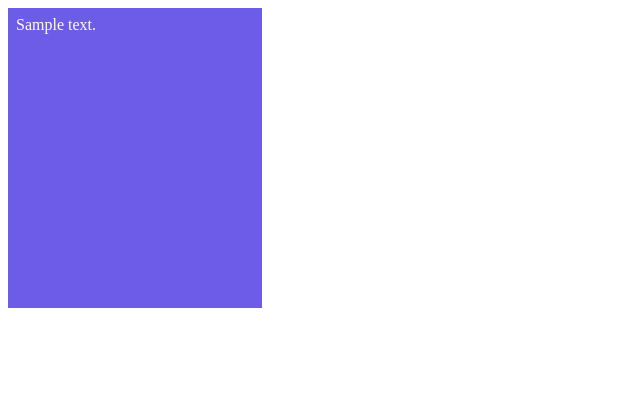
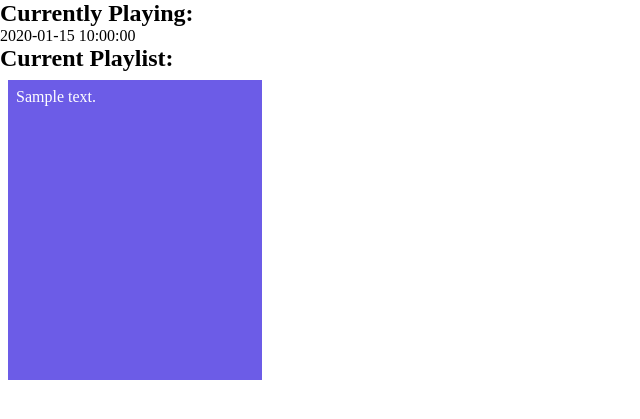
Before and after one commit to jivandabeast/youtubejukebox, a Python web app: template youtubejukebox/templates/index.html in a window 1280 px wide. Shown: the part 48-467 px from the top of the page, without its empty margins (0-640 px from the left). Run offline with Jinja, Linux system fonts and the light colour scheme; the template is opened without the code that fills it: most values are stand-ins (such as "Sample title", 1, 10 or a date in 2020).

Commit message:
Read now playing information from VLC

```diff
--- a/youtubejukebox/templates/index.html
+++ b/youtubejukebox/templates/index.html
@@ -1,6 +1,15 @@
 {% extends 'layout.html' %}
 
 {% block content%}
+    <div class="nowplayingheader">
+        <h2>Currently Playing:</h2>
+    </div>
+    <div class="nowplaying">
+        <p>{{ now_playing }}</p>
+    </div>
+    <div class="playlistheader">
+        <h2>Current Playlist:</h2>
+    </div>
     <div class="notelist">
         {% for note in notes %}
             <div class="note">
```
